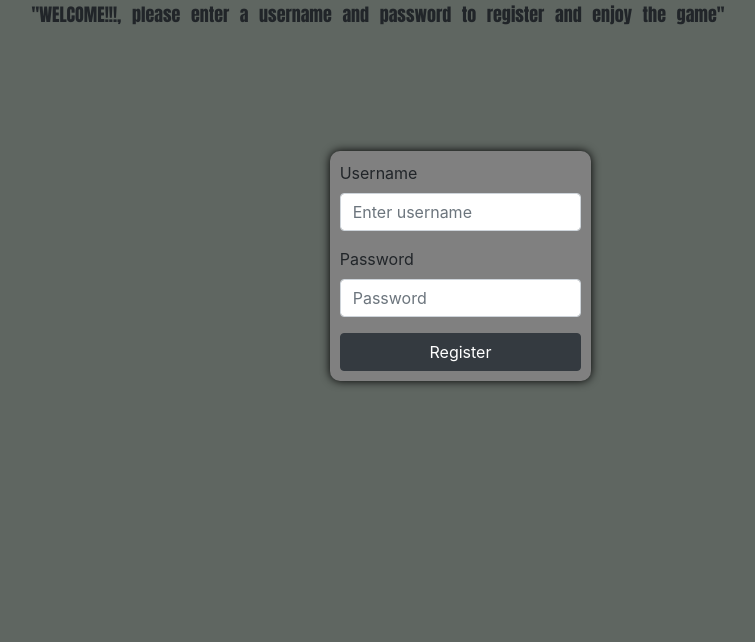
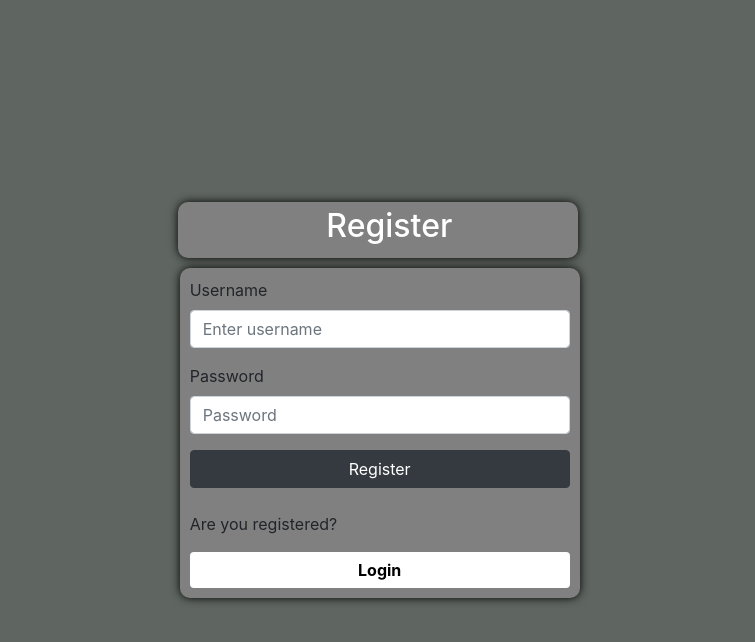
Before and after one commit to ArellanoF/Tic-Tac-Toe, a website: page app/views/register.html in a window 1280 px wide. Shown: the whole page, without its empty margins (262-1017 px from the left). Drawn offline with nearby package versions, Linux system fonts and the light colour scheme.

Commit message:
Register finished

```diff
--- a/app/public/css/login.css
+++ b/app/public/css/login.css
@@ -6,13 +6,13 @@
 }
 
 .form-container {
-    position: absolute;
-    top: 15vh;
     background-color: grey;
     padding: 10px;
     border: none;
     border-radius: 10px;
     box-shadow: 0px 0px 10px 0px black;
+    margin-top: 10em;
+    width: 25em;
 }
 .avatars {
     border-radius: 10px;
@@ -22,3 +22,10 @@
     border: 2px solid red;
     outline: none;
 }
+#other {
+    background-color: white;
+    border: none;
+    outline: none;
+    color: black;
+    font-weight: bold;
+}
--- a/app/public/css/register.css
+++ b/app/public/css/register.css
@@ -1,29 +1,41 @@
-.welcomeMessage{
-    font-family: impact, sans-serif;
-    font-size: 18px;
-    word-spacing: 4.8pt;
-    line-height: 1.7;
-
-    display: flex;
-    justify-content: center;
-}
 .bg {
     background-color: #5f6661;
-    width: 100%;
     height: 100vh;
-    background-size: 100%;
-    margin: auto;
+    display: flex;
+    flex-direction: column;
+    justify-content: center;
+    align-items: center;
+    margin: 0;
+    padding: 0;
 }
-
+.welcome {
+    color: white;
+    border: none;
+    margin-bottom: 10px;
+    background-color: grey;
+    width: 25em;
+    margin-left: 4em;
+    border-radius: 10px;
+    box-shadow: 0px 0px 10px 0px black;
+    padding: 5px 0px;
+}
+.form {
+    padding: 0;
+}
 .form-container {
-
-    margin-left: 150px;
-    position: absolute;
-    top: 15vh;
     background-color: grey;
+    width: 25em;
     padding: 10px;
     border: none;
     border-radius: 10px;
     box-shadow: 0px 0px 10px 0px black;
-
+    position: relative;
+    right: 125%;
 }
+#other {
+    background-color: white;
+    border: none;
+    outline: none;
+    color: black;
+    font-weight: bold;
+}
--- a/app/public/js/register.js
+++ b/app/public/js/register.js
@@ -1,6 +1,8 @@
 let username = document.querySelector("#username")
 let password = document.querySelector("#password")
 let submit = document.querySelector("#submit")
+
+document.getElementById("invalid").style.display = "none"
 
 submit.addEventListener("click", async (event) => {
     event.preventDefault()
@@ -20,13 +22,13 @@ submit.addEventListener("click", async (event) => {
             await function (res) {
                 if (res.status === 202) {
                     console.log("Registered")
-
                     registered = true
                     if (registered) {
-                        alert("You are registered correctly! Enjoy the game!")
                         window.location.replace("http://localhost:3002/login")
-
                     }
+                } else {
+                    document.getElementById("invalid").style.display = "inherit"
+                    document.getElementById("invalid").style.color = "red"
                 }
             }
         )
--- a/app/server.js
+++ b/app/server.js
@@ -24,9 +24,10 @@ app.use("/js", express.static(__dirname + "/public/js"))
 //Register
 app.get("/register", registerController.get)
 app.post("/register", registerController.post)
+app.get("/", registerController.get)
 
 // Login
-app.get("/", userController.get)
+
 app.get("/login", userController.get)
 app.post("/login", userController.post)
 
--- a/app/views/register.html
+++ b/app/views/register.html
@@ -20,23 +20,21 @@
     </head>
 
     <body>
-
         <main>
             <div class="container-fluid bg">
-                <div class="welcomeMessage">
-                        "WELCOME!!!, please enter a username and password to register and enjoy the game"
-
+                <div class="row justify-content-center welcome">
+                    <div class="col-12 col-sm-8 col-md-4">
+                        <h2>Register</h2>
+                    </div>
                 </div>
-                <div class="row justify-content-center">
+                <div class="row justify-content-center form">
                     <div class="col-12 col-sm-8 col-md-4">
-
                         <form
                             action="/register"
                             method="POST"
                             id="registerForm"
                             class="form-container"
                         >
-
                             <div class="form-group">
                                 <label for="username">Username</label>
                                 <input
@@ -60,7 +58,6 @@
                                 />
                             </div>
 
-
                             <button
                                 id="submit"
                                 type="submit"
@@ -68,6 +65,23 @@
                             >
                                 Register
                             </button>
+                            <br />
+                            <p>Are you registered?</p>
+                            <button
+                                onclick="window.location.href='/login'"
+                                id="other"
+                                type="submit"
+                                class="btn btn-dark btn-block other"
+                            >
+                                Login
+                            </button>
+                            <div
+                                class="alert alert-danger mt-3"
+                                role="alert"
+                                id="invalid"
+                            >
+                                Error on server
+                            </div>
                         </form>
                     </div>
                 </div>
@@ -76,6 +90,6 @@
         <!-- Optional JavaScript -->
         <!-- jQuery first, then Popper.js, then Bootstrap JS -->
 
-                <script src="/js/register.js"></script>
+        <script src="/js/register.js"></script>
     </body>
 </html>
```
Also changed, not shown: app/views/login.html (+8 -4 lines).
